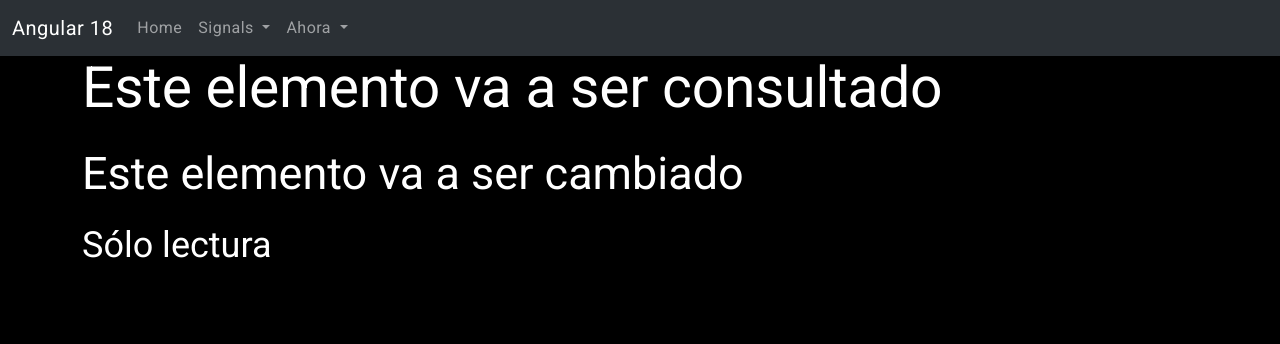
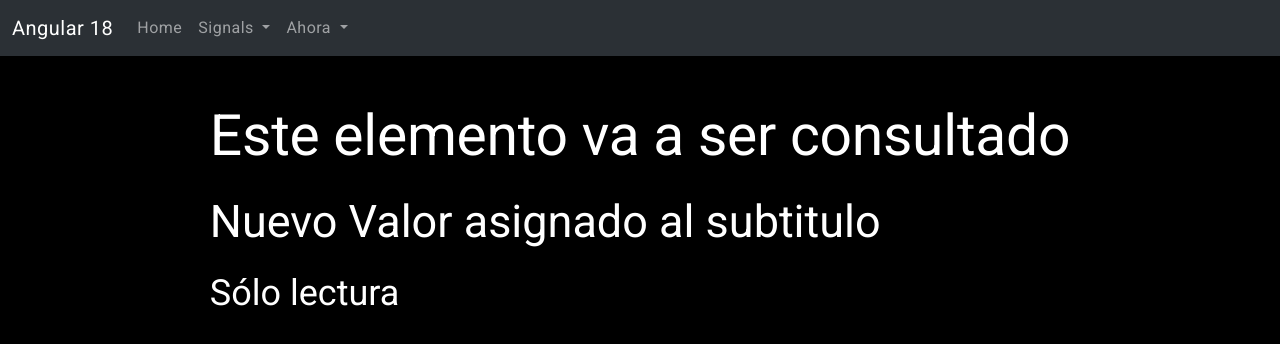
Before and after one commit to sergiecode/novedades-angular-18, an Angular app: page /signals/queries in a window 1280 px wide. Shown: the top 344 px of the page. Built offline with nearby package versions, Linux system fonts and the light colour scheme.

Commit message:
signal queries

```diff
--- a/src/app/pages/signals/queries/queries.component.html
+++ b/src/app/pages/signals/queries/queries.component.html
@@ -1,3 +1,7 @@
-<h1 #titulo>Este elemento va a ser consultado</h1>
-<h2 #subtitulo>Este elemento va a ser cambiado</h2>
-<h3 #soloLectura>Sólo lectura</h3>
+<div class="container d-flex justify-content-center mt-5">
+    <div>
+        <h1 #titulo>Este elemento va a ser consultado</h1>
+        <h2 #subtitulo>Este elemento va a ser cambiado</h2>
+        <h3 #soloLectura>Sólo lectura</h3>
+    </div>
+</div>
--- a/src/app/pages/signals/queries/queries.component.ts
+++ b/src/app/pages/signals/queries/queries.component.ts
@@ -10,13 +10,14 @@ import { Component, ElementRef, viewChild, viewChildren } from '@angular/core';
 export class QueriesComponent {
 
   h1 = viewChild<ElementRef<HTMLHeadingElement>>("titulo");
-  h2 = viewChild.required<ElementRef<HTMLHeadingElement>>("titulo");
-  soloLectura = viewChildren("soloLectura")
+  h2 = viewChild.required<ElementRef<HTMLHeadingElement>>("subtitulo");
+  soloLectura = viewChildren<ElementRef<HTMLHeadingElement>>("soloLectura");
 
   ngAfterViewInit() {
-    console.log(this.h1.name);
-    console.log(this.h2.name);
-    console.log(this.soloLectura);
+    this.h2().nativeElement.textContent = "Nuevo Valor asignado al subtitulo";
+    console.log(this.h1()?.nativeElement);
+    console.log(this.h2()?.nativeElement);
+    console.log(this.soloLectura());
   }
 
 }
```
